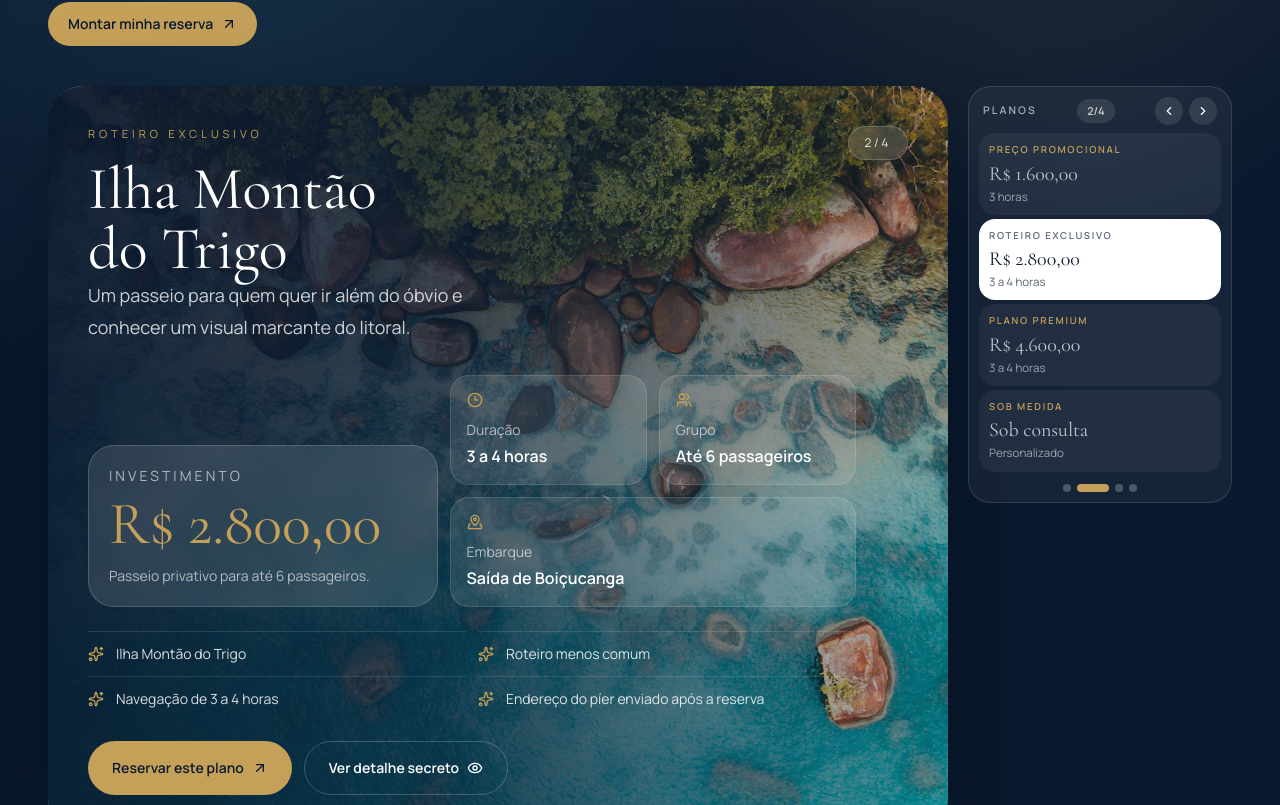
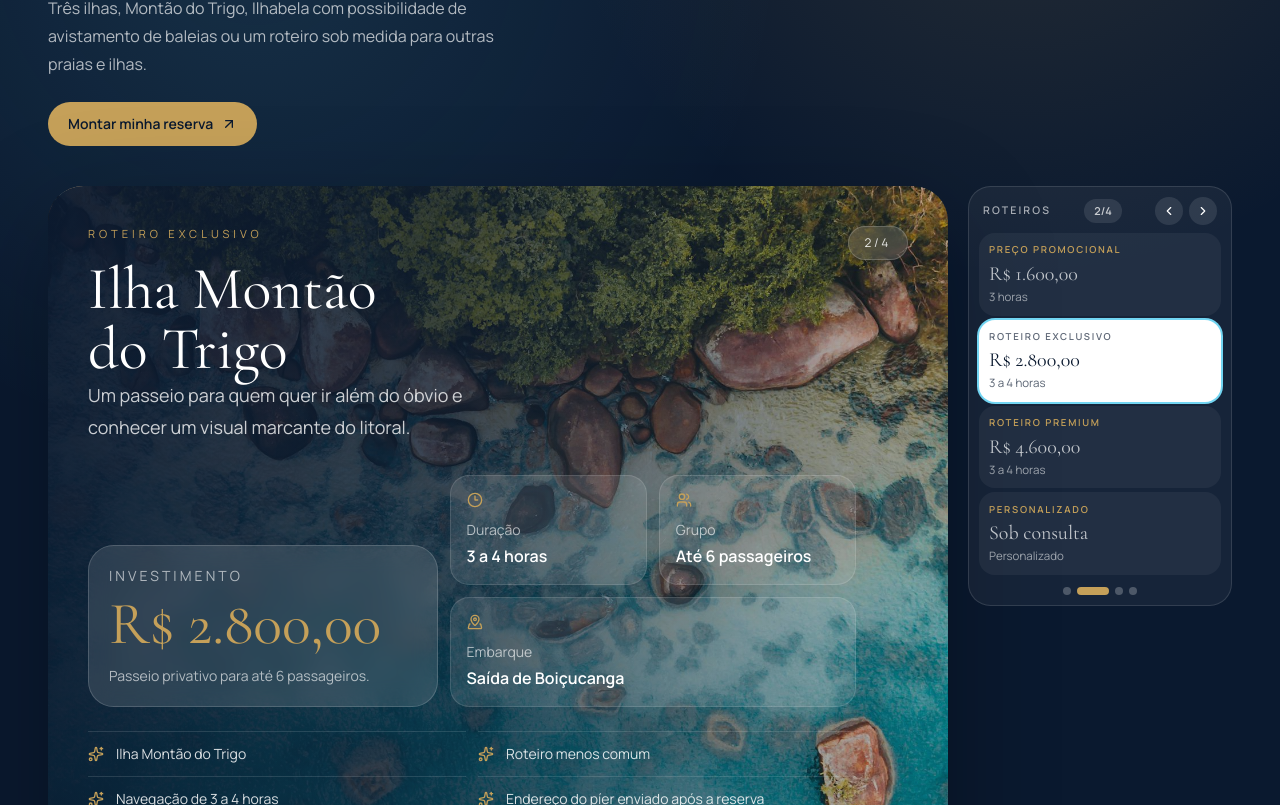
Before and after one commit to AGENCIAVCD/Marley-Aluguel-lancha, a Next.js app: page / in a window 1280 px wide. Shown: the part 2035-2840 px from the top of the page. Built offline with nearby package versions, Linux system fonts and the light colour scheme.

Commit message:
Improve route selector on mobile

```diff
--- a/app/page.tsx
+++ b/app/page.tsx
@@ -73,11 +73,11 @@ const plans = [
     tagline: "Ilha dos Gatos, Ilha das Couves e As Ilhas em um roteiro compacto e certeiro.",
     idealFor: "Perfeito para casal, família pequena ou grupo que quer mar bonito, banho e fotos sem comprometer o dia inteiro.",
     summary:
-      "Passeio privativo ideal para quem quer curtir três paradas clássicas com praticidade, visual bonito e tempo para banho.",
+      "Passeio das três ilhas: Ilha dos Gatos, Ilha das Couves e As Ilhas, com duração de 3 horas e preço promocional de R$ 1.600,00.",
     benefits: ["Ilha dos Gatos", "Ilha das Couves", "As Ilhas", "Endereço do píer enviado após a reserva"],
     secretTitle: "O melhor custo por memória",
     secretCopy:
-      "Esse plano funciona muito bem para quem quer sentir que fez algo especial sem transformar o passeio em uma grande produção.",
+      "Esse roteiro funciona muito bem para quem quer sentir que fez algo especial sem transformar o passeio em uma grande produção.",
     secretBullets: ["Sai bonito nas fotos", "Cabe na agenda do fim de semana", "Entrega experiência premium com investimento menor"],
     image: "/pexels/boats-aerial.jpg",
     imageAlt: "Vista aérea de lanchas em roteiro das três ilhas saindo de Boiçucanga",
@@ -94,7 +94,7 @@ const plans = [
     tagline: "Um passeio para quem quer ir além do óbvio e conhecer um visual marcante do litoral.",
     idealFor: "Ideal para quem já conhece os roteiros mais básicos e quer uma navegação com cara de descoberta.",
     summary:
-      "Roteiro privativo até a Ilha Montão do Trigo, com navegação cênica, pausa para contemplar e tempo para aproveitar o mar.",
+      "Ilha Montão do Trigo com duração de 3 a 4 horas, por R$ 2.800,00, para quem quer conhecer um roteiro menos comum no litoral.",
     benefits: ["Ilha Montão do Trigo", "Roteiro menos comum", "Navegação de 3 a 4 horas", "Endereço do píer enviado após a reserva"],
     secretTitle: "A escolha de quem quer novidade",
     secretCopy:
@@ -105,8 +105,8 @@ const plans = [
   },
   {
     id: "ilhabela",
-    label: "Plano Premium",
-    title: "Ilhabela com chance de avistamento de baleias",
+    label: "Roteiro premium",
+    title: "Ilhabela com possibilidade de avistamento de baleias",
     price: "R$ 4.600,00",
     originalPrice: null,
     duration: "3 a 4 horas",
@@ -115,9 +115,9 @@ const plans = [
     tagline: "Ilhabela em meio período, com possibilidade de avistamento de baleias na temporada.",
     idealFor: "Ideal para clientes que querem impressionar convidados, celebrar uma data ou transformar o passeio no evento principal.",
     summary:
-      "Experiência mais exclusiva para quem quer navegar até Ilhabela e aproveitar um roteiro de 3 a 4 horas com possibilidade de avistar baleias.",
+      "Ilhabela com possibilidade de avistamento de baleias, duração de 3 a 4 horas e investimento de R$ 4.600,00.",
     benefits: ["Navegação até Ilhabela", "Possibilidade de avistamento de baleias", "Duração de 3 a 4 horas", "Endereço do píer enviado após a reserva"],
-    secretTitle: "O plano que vira história",
+    secretTitle: "O roteiro que vira história",
     secretCopy:
       "Aqui o valor não está só na distância. Está na chance de viver um dia raro, com Ilhabela no roteiro e natureza fazendo parte da surpresa.",
     secretBullets: ["Mais tempo a bordo", "Mais impacto para datas especiais", "Mais chance de uma experiência realmente incomum"],
@@ -126,21 +126,21 @@ const plans = [
   },
   {
     id: "personalizado",
-    label: "Sob medida",
-    title: "Passeio personalizado",
+    label: "Personalizado",
+    title: "Passeios personalizados",
     price: "Sob consulta",
     originalPrice: null,
     duration: "Personalizado",
     capacity: "Até 6 passageiros",
     embark: "Saída de Boiçucanga",
-    tagline: "Quer conhecer outras praias e ilhas? A equipe monta o roteiro com você.",
+    tagline: "Quer conhecer outras praias e ilhas? Converse com a equipe e crie um roteiro personalizado.",
     idealFor: "Perfeito para quem tem uma praia em mente, quer ajustar tempo de navegação ou precisa de uma experiência sob medida.",
     summary:
-      "Converse com nossa equipe para criar um roteiro personalizado por praias, ilhas e paradas que façam sentido para o seu grupo.",
+      "Passeios personalizados para conhecer outras praias e ilhas, com roteiro criado em conversa direta com a equipe Marley.",
     benefits: ["Roteiro criado com a equipe", "Praias e ilhas sob consulta", "Duração combinada antes da reserva", "Endereço do píer enviado após a reserva"],
     secretTitle: "A rota que nasce da conversa",
     secretCopy:
-      "Esse plano é para transformar uma ideia em passeio. Em vez de encaixar o cliente em uma rota pronta, a Marley desenha a experiência com ele.",
+      "Esse roteiro é para transformar uma ideia em passeio. Em vez de encaixar o cliente em uma rota pronta, a Marley desenha a experiência com ele.",
     secretBullets: ["Mais flexibilidade", "Mais aderência ao perfil do grupo", "Boa opção para pedidos especiais"],
     image: "/pexels/turquoise-boats.jpg",
     imageAlt: "Água cristalina e barcos no litoral norte para passeio personalizado de lancha",
@@ -227,7 +227,7 @@ function buildHeroWhatsappHref(people: string, date: string, itinerary: string)
   const message = [
     "Olá, Marley! Quero reservar um passeio de lancha.",
     "",
-    `Plano de interesse: ${plan.title}`,
+    `Roteiro de interesse: ${plan.title}`,
     `Data desejada: ${formatPreferredDate(date)}`,
     `Quantidade de pessoas: ${guestsLabel}`,
     `Duração: ${plan.duration}`,
@@ -754,11 +754,14 @@ export default function Home() {
           <motion.div {...fadeUp()} className="grid gap-6 lg:grid-cols-[0.9fr_1.1fr]">
             <div className="max-w-lg">
               <p className="font-sans text-[0.72rem] uppercase tracking-[0.4em] text-[var(--color-sand)]">
-                Planos de passeio
+                Roteiros de passeio
               </p>
               <h2 className="mt-4 text-balance font-display text-4xl leading-none tracking-[-0.03em] sm:text-5xl">
                 Escolha entre roteiros prontos ou crie um passeio personalizado com a equipe Marley.
               </h2>
+              <p className="mt-4 max-w-md text-sm leading-6 text-white/68 sm:text-base sm:leading-7">
+                Três ilhas, Montão do Trigo, Ilhabela com possibilidade de avistamento de baleias ou um roteiro sob medida para outras praias e ilhas.
+              </p>
               <a
                 href="#reserva-rapida"
                 onClick={() =>
@@ -885,7 +888,7 @@ export default function Home() {
                           }
                           className={`inline-flex items-center justify-center gap-2 rounded-full bg-[var(--color-sand)] px-6 py-4 text-sm font-semibold text-[var(--color-navy)] hover:bg-[var(--color-aqua)] ${primaryInteractiveClassName}`}
                         >
-                          Reservar este plano
+                          Reservar este roteiro
                           <ArrowUpRight aria-hidden="true" className="h-4 w-4" />
                         </a>
                         <button
@@ -960,7 +963,7 @@ export default function Home() {
                           }
                           className={`mt-6 inline-flex items-center justify-center gap-2 rounded-full bg-[var(--color-navy)] px-6 py-4 text-sm font-semibold text-white hover:bg-[var(--color-navy)]/88 ${primaryInteractiveClassName}`}
                         >
-                          Quero esse plano
+                          Quero esse roteiro
                           <ArrowUpRight aria-hidden="true" className="h-4 w-4" />
                         </a>
                       </div>
@@ -973,7 +976,7 @@ export default function Home() {
             <motion.aside {...fadeUp(0.08)} className="order-first flex flex-col gap-3 lg:order-none">
               <div className="rounded-[1.4rem] border border-white/12 bg-white/5 p-2.5">
                 <div className="mb-2 flex items-center justify-between gap-2 px-1">
-                  <p className="text-[0.66rem] font-semibold uppercase tracking-[0.2em] text-white/62">Planos</p>
+                  <p className="text-[0.66rem] font-semibold uppercase tracking-[0.2em] text-white/62">Roteiros</p>
                   <span className="rounded-full bg-white/10 px-2.5 py-1 text-[0.68rem] font-semibold text-white/74">
                     {activePlanIndex + 1}/{plans.length}
                   </span>
@@ -982,7 +985,7 @@ export default function Home() {
                       type="button"
                       onClick={() => movePlan(-1)}
                       className={`inline-flex h-7 w-7 items-center justify-center rounded-full bg-white/10 text-white hover:bg-[var(--color-sand)] hover:text-[var(--color-navy)] ${primaryInteractiveClassName}`}
-                      aria-label="Plano anterior"
+                      aria-label="Roteiro anterior"
                     >
                       <ChevronLeft aria-hidden="true" className="h-3.5 w-3.5" />
                     </button>
@@ -990,14 +993,14 @@ export default function Home() {
                       type="button"
                       onClick={() => movePlan(1)}
                       className={`inline-flex h-7 w-7 items-center justify-center rounded-full bg-white/10 text-white hover:bg-[var(--color-sand)] hover:text-[var(--color-navy)] ${primaryInteractiveClassName}`}
-                      aria-label="Próximo plano"
+                      aria-label="Próximo roteiro"
                     >
                       <ChevronRight aria-hidden="true" className="h-3.5 w-3.5" />
                     </button>
                   </div>
                 </div>
 
-                <div className="flex gap-2 overflow-x-auto [scrollbar-width:none] lg:block lg:space-y-1 lg:overflow-visible [&::-webkit-scrollbar]:hidden">
+                <div className="grid grid-cols-2 gap-2 lg:block lg:space-y-1">
                   {plans.map((plan) => {
                     const active = plan.id === selectedPlan.id;
 
@@ -1006,13 +1009,14 @@ export default function Home() {
                         key={plan.id}
                         type="button"
                         onClick={() => selectPlan(plan.id)}
-                        className={`block min-w-[8rem] rounded-[1rem] p-2.5 text-left transition lg:w-full lg:min-w-0 ${
-                          active ? "bg-white text-[var(--color-navy)]" : "bg-white/5 text-white/72 hover:bg-white/8 hover:text-white"
+                        className={`block min-h-[6.4rem] rounded-[1rem] p-2.5 text-left transition lg:min-h-[5.15rem] lg:w-full ${
+                          active ? "bg-white text-[var(--color-navy)] shadow-[0_0_0_2px_var(--color-aqua)]" : "bg-white/5 text-white/72 hover:bg-white/8 hover:text-white"
                         } ${primaryInteractiveClassName}`}
                       >
                         <span className={`block text-[0.6rem] font-semibold uppercase tracking-[0.18em] ${active ? "text-[var(--color-navy)]/66" : "text-[var(--color-sand)]"}`}>
                           {plan.label}
                         </span>
+                        <span className="mt-1.5 line-clamp-2 block text-[0.78rem] font-semibold leading-tight lg:hidden">{plan.title}</span>
                         <span className="mt-1.5 block font-display text-xl leading-none">{plan.price}</span>
                         <span className={`mt-1 block text-[0.72rem] ${active ? "text-[var(--color-navy)]/68" : "text-white/56"}`}>
                           {plan.duration}
@@ -1050,7 +1054,7 @@ export default function Home() {
                     type="button"
                     onClick={() => movePlan(-1)}
                     className={`inline-flex h-12 w-12 items-center justify-center rounded-full border border-white/16 text-white hover:bg-white/10 ${primaryInteractiveClassName}`}
-                    aria-label="Plano anterior"
+                    aria-label="Roteiro anterior"
                   >
                     <ChevronLeft aria-hidden="true" className="h-5 w-5" />
                   </button>
@@ -1058,7 +1062,7 @@ export default function Home() {
                     type="button"
                     onClick={() => movePlan(1)}
                     className={`inline-flex h-12 w-12 items-center justify-center rounded-full border border-white/16 text-white hover:bg-white/10 ${primaryInteractiveClassName}`}
-                    aria-label="Próximo plano"
+                    aria-label="Próximo roteiro"
                   >
                     <ChevronRight aria-hidden="true" className="h-5 w-5" />
                   </button>
```
